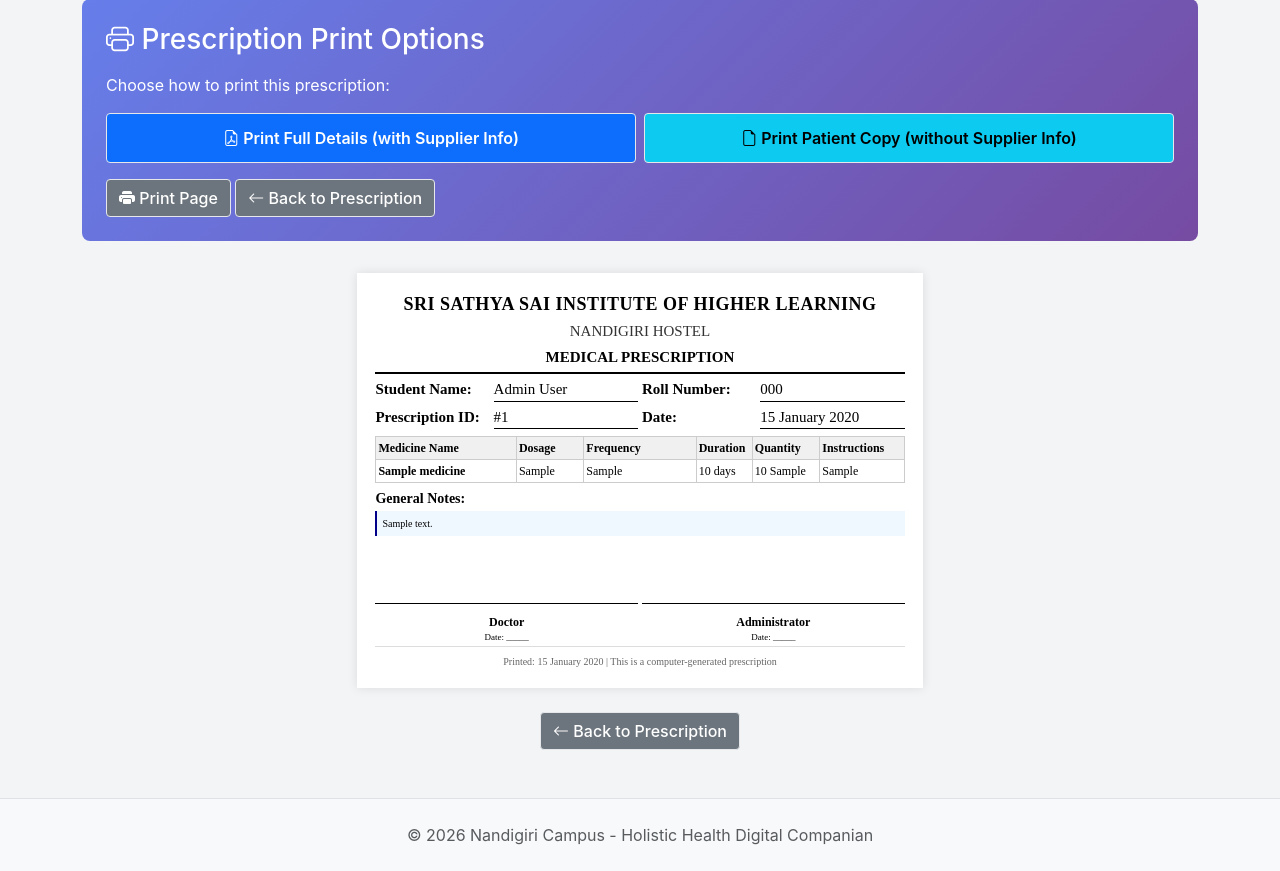
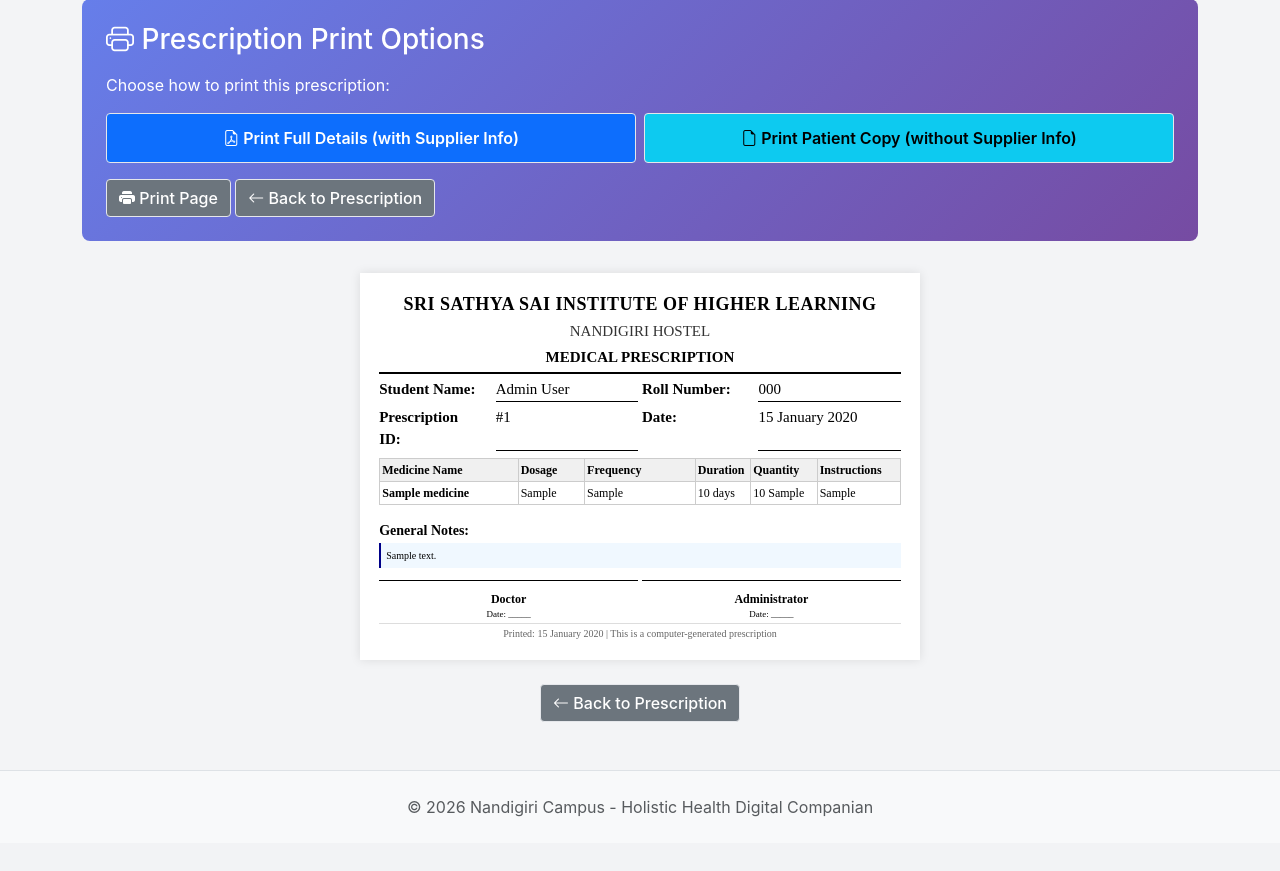
Before and after one commit to nj2216/h2-system, a Flask app: template app/templates/health/print_prescription.html in a window 1280 px wide. Shown: the part 82-953 px from the top of the page. After the commit the page ends 899 px from the top, so only its background shows below. Run offline with Flask 3, Linux system fonts and the light colour scheme; tables that the repository leaves empty hold one stand-in row (values such as "Sample post"); the template is opened without the code that fills it: values that come from a table or form of the project are taken from there, most other values are stand-ins (such as "Sample title", 1, 10 or a date in 2020); some libraries are stand-ins or nearby versions.

Commit message:
Update print_prescription.html

```diff
--- a/app/templates/health/print_prescription.html
+++ b/app/templates/health/print_prescription.html
@@ -7,7 +7,7 @@
     @media print {
         body {
             margin: 0;
-            margin-top: -55px;
+            margin-top: -50px;
             padding: 0;
             background: white;
         }
@@ -19,13 +19,13 @@
         .print-container {
             width: 100% !important;
             max-width: 100% !important;
-            height: 100vh !important;
+            height: 200mm !important;
             margin: 0 !important;
             padding: 5mm !important;
             box-shadow: none !important;
-            page-break-after: always !important;
             display: flex !important;
             flex-direction: column !important;
+            page-break-inside: avoid !important;
         }
 
         .print-content {
@@ -36,8 +36,15 @@
             margin-top: auto !important;
         }
 
+        .print-footer {
+            margin-top: 0 !important;
+            padding-top: 0 !important;
+            padding-bottom: 0 !important;
+            margin-bottom: 0 !important;
+        }
+
         @page {
-            size: A5;
+            size: A5 !important;
             margin: 0mm;
         }
     }
@@ -46,8 +53,8 @@
         background: white;
         width: 100%;
         color: #000;
-        max-width: 150mm;
-        height: 110mm;
+        max-width: 148mm;
+        height: auto;
         margin: 0 auto;
         padding: 5mm;
         box-shadow: 0 0 10px rgba(0, 0, 0, 0.1);
@@ -146,7 +153,7 @@
 
     /* Notes Section */
     .notes-section {
-        margin: 2px 0;
+        margin: 12px 0;
         font-size: 14px;
     }
 
@@ -210,7 +217,7 @@
 
     @media (max-width: 576px) {
         .print-container {
-            padding: 6mm;
+            padding: 0mm;
         }
 
         .patient-info {
@@ -364,7 +371,7 @@
 
         <!-- Footer -->
         <div class="print-footer">
-            <p style="margin: 0; padding-top: 5px;">Printed: {{ now.strftime('%d %B %Y') }} | This is a computer-generated prescription</p>
+            <p style="margin: 0; padding: 0;">Printed: {{ now.strftime('%d %B %Y') }} | This is a computer-generated prescription</p>
         </div>
     </div>
 
```
